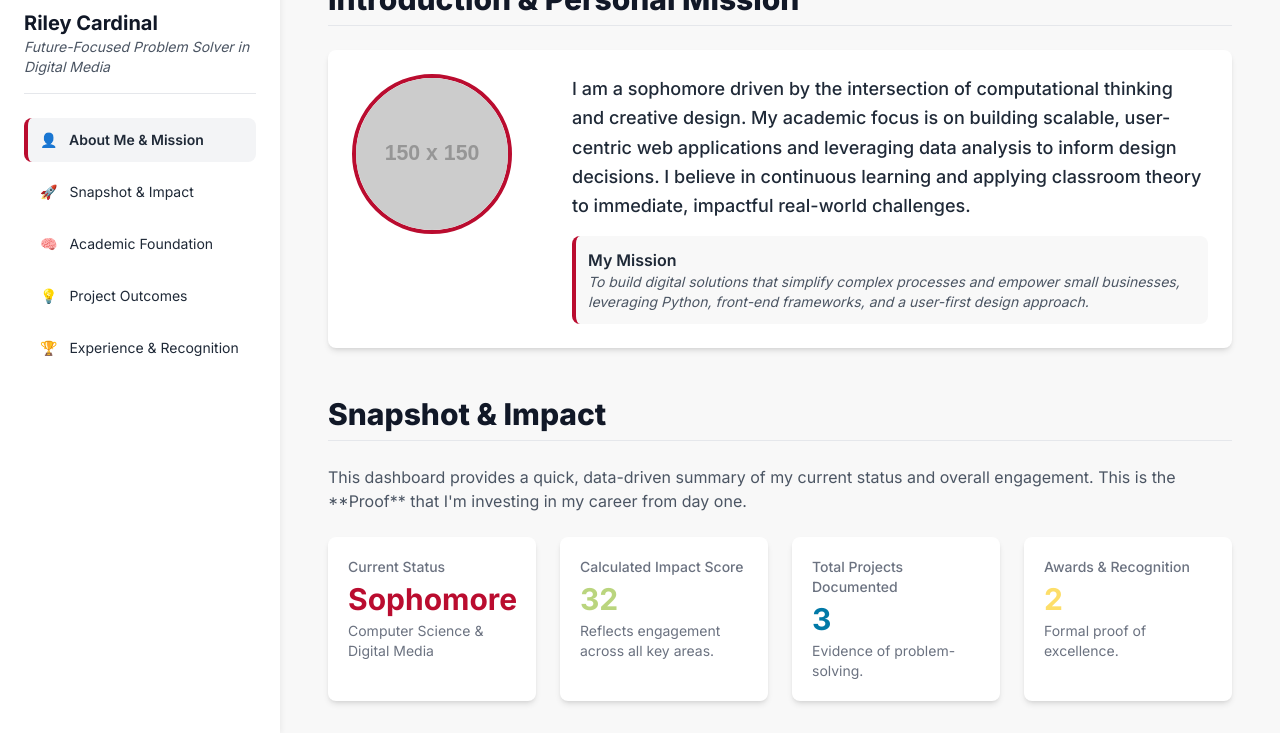
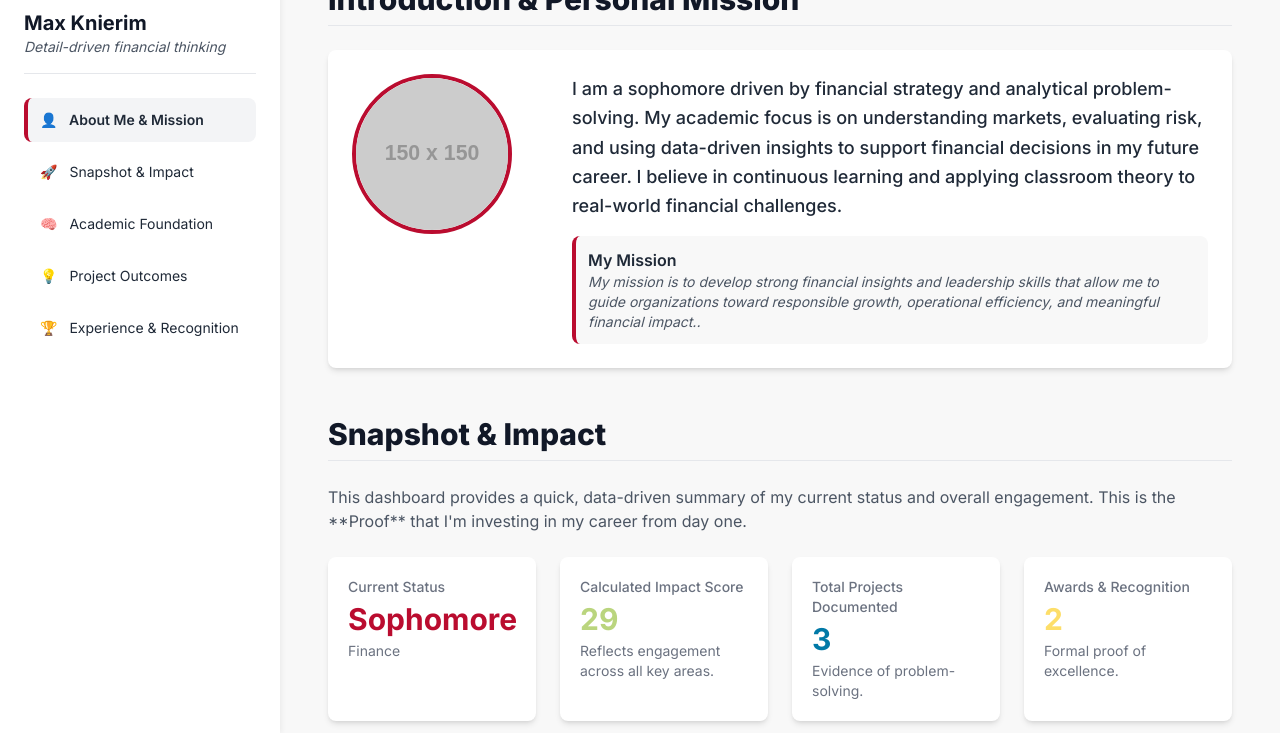
Before and after one commit to maxknierim36-maker/student_portfolio5.0, a plain HTML site: page index.html in a window 1280 px wide. Shown: the part 67-800 px from the top of the page. Drawn offline with nearby package versions, Linux system fonts and the light colour scheme; placeholder pictures from the web are drawn by us.

Commit message:
Update index.html

```diff
--- a/index.html
+++ b/index.html
@@ -255,18 +255,18 @@ CONFIRMATION: NO SVG graphics used. NO Mermaid JS used. -->
 
         // 1.1 PROFILE & BRANDING VARIABLES (REQUIRED)
         const profileData = {
-            studentName: "Riley Cardinal",
-            tagline: "Future-Focused Problem Solver in Digital Media",
+            studentName: "Max Knierim",
+            tagline: "Detail-driven financial thinking",
             currentYear: "Sophomore", // Freshman, Sophomore, Junior, Senior
-            major: "Computer Science & Digital Media",
-            gpa: 3.85,
+            major: "Finance",
+            gpa: 3.18,
             impactScoreMultiplier: 10, // Adjusts how much projects/awards count towards total impact
 
             // --- INTRODUCTION & BRANDING FIELDS ---
             photoUrl: "https://placehold.co/150x150/BA0C2F/FFFFFF/png?text=RILEY+C", // Replace with a URL to a professional headshot
             logoUrl: "https://placehold.co/40x40/BA0C2F/FFFFFF.png?text=BSU", // URL for your school logo or personal brand icon
-            personalBio: "I am a sophomore driven by the intersection of computational thinking and creative design. My academic focus is on building scalable, user-centric web applications and leveraging data analysis to inform design decisions. I believe in continuous learning and applying classroom theory to immediate, impactful real-world challenges.",
-            missionStatement: "To build digital solutions that simplify complex processes and empower small businesses, leveraging Python, front-end frameworks, and a user-first design approach.",
+            personalBio: "I am a sophomore driven by financial strategy and analytical problem-solving. My academic focus is on understanding markets, evaluating risk, and using data-driven insights to support financial decisions in my future career. I believe in continuous learning and applying classroom theory to real-world financial challenges.",
+            missionStatement: "My mission is to develop strong financial insights and leadership skills that allow me to guide organizations toward responsible growth, operational efficiency, and meaningful financial impact..",
         };
 
         /*
```
